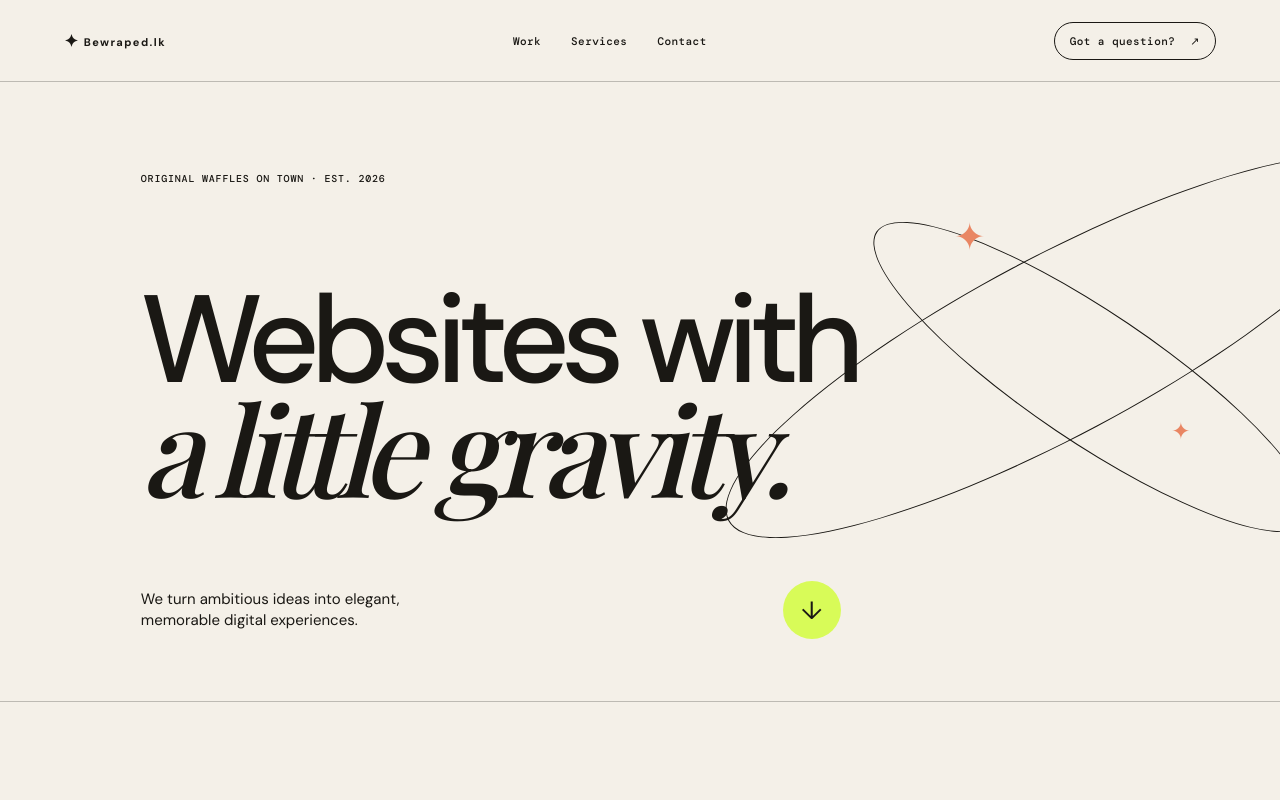
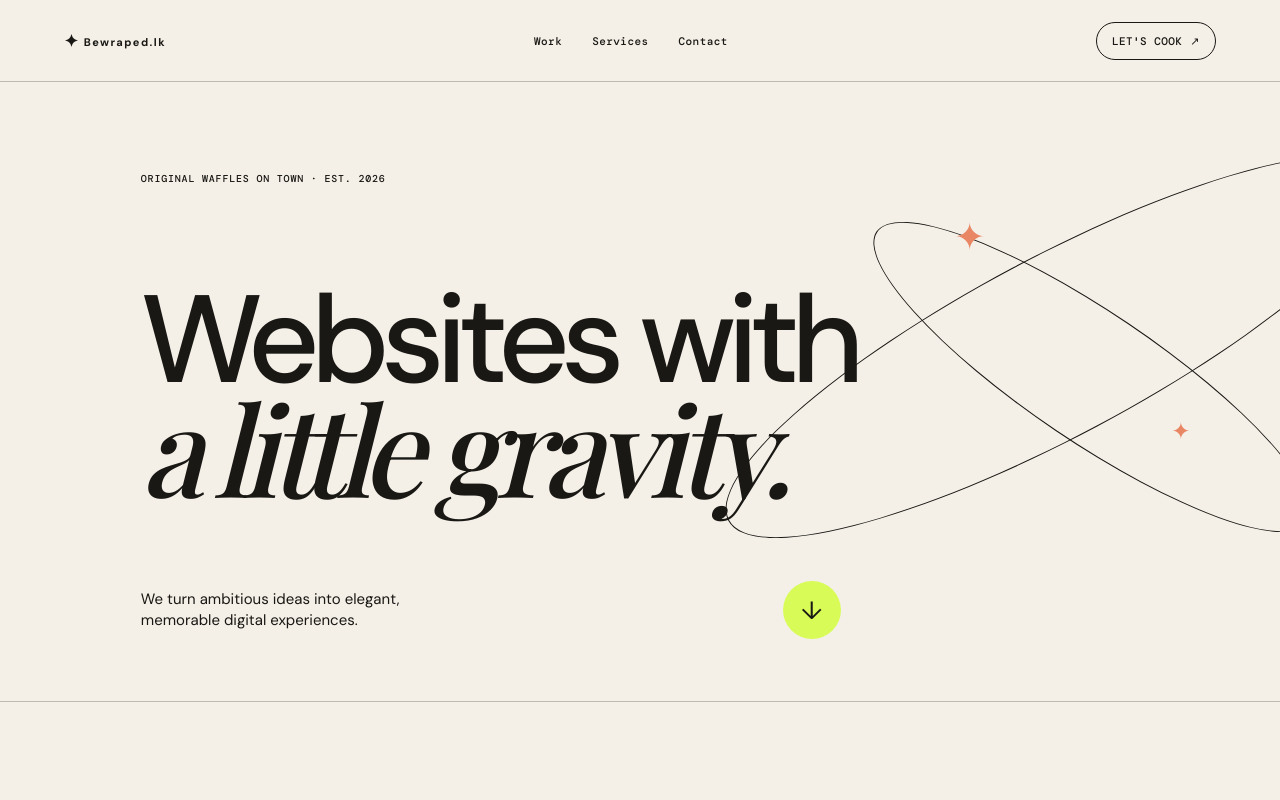
Before and after one commit to idharshanbite/Dharshan, a React (Vite) app: page / in a window 1280 px wide. Shown: the top 800 px of the page. Built offline with nearby package versions, Linux system fonts and the light colour scheme; a web font is replaced by a local one.

Commit message:
Update main.jsx

```diff
--- a/src/main.jsx
+++ b/src/main.jsx
@@ -18,7 +18,7 @@ function App() {
           <a href="#services">Services</a>
           <a href="#contact">Contact</a>
         </div>
-        <a className="nav-cta" href="#contact">Got a question? <span>↗</span></a>
+        <a className="nav-cta" href="#contact">LET'S COOK<span>↗</span></a>
       </nav>
 
       <section id="top" className="hero">
```
